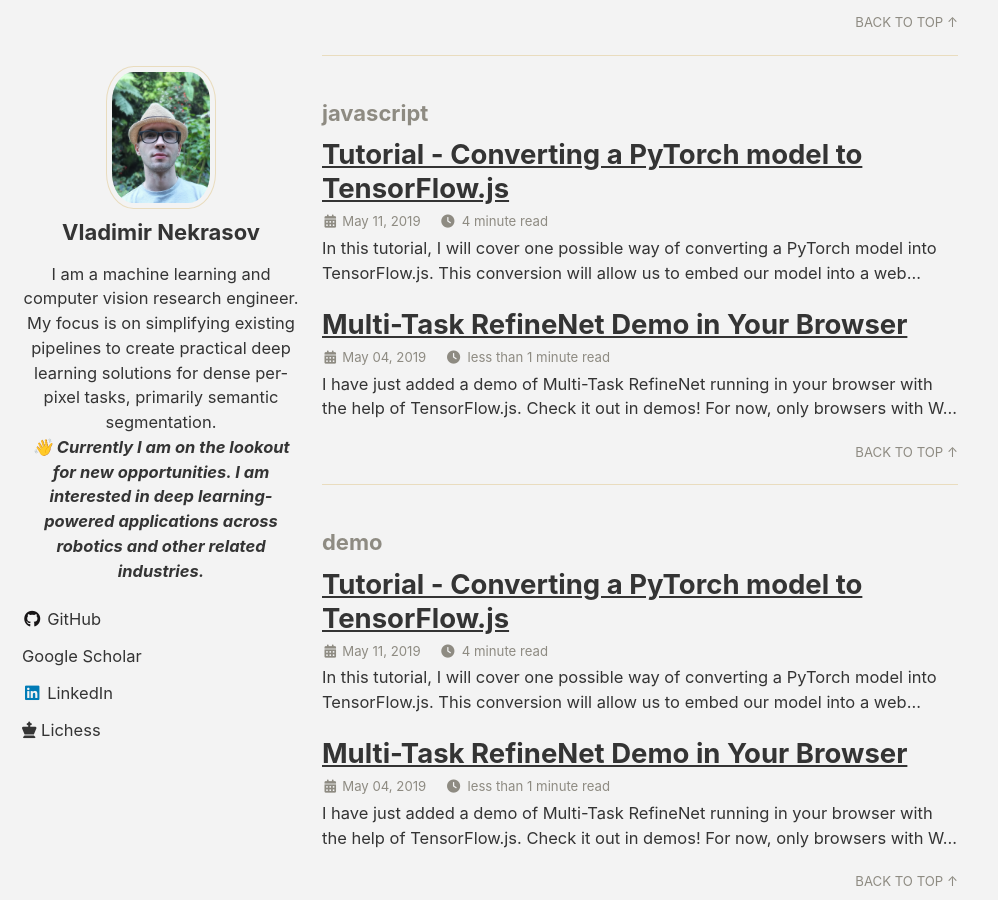
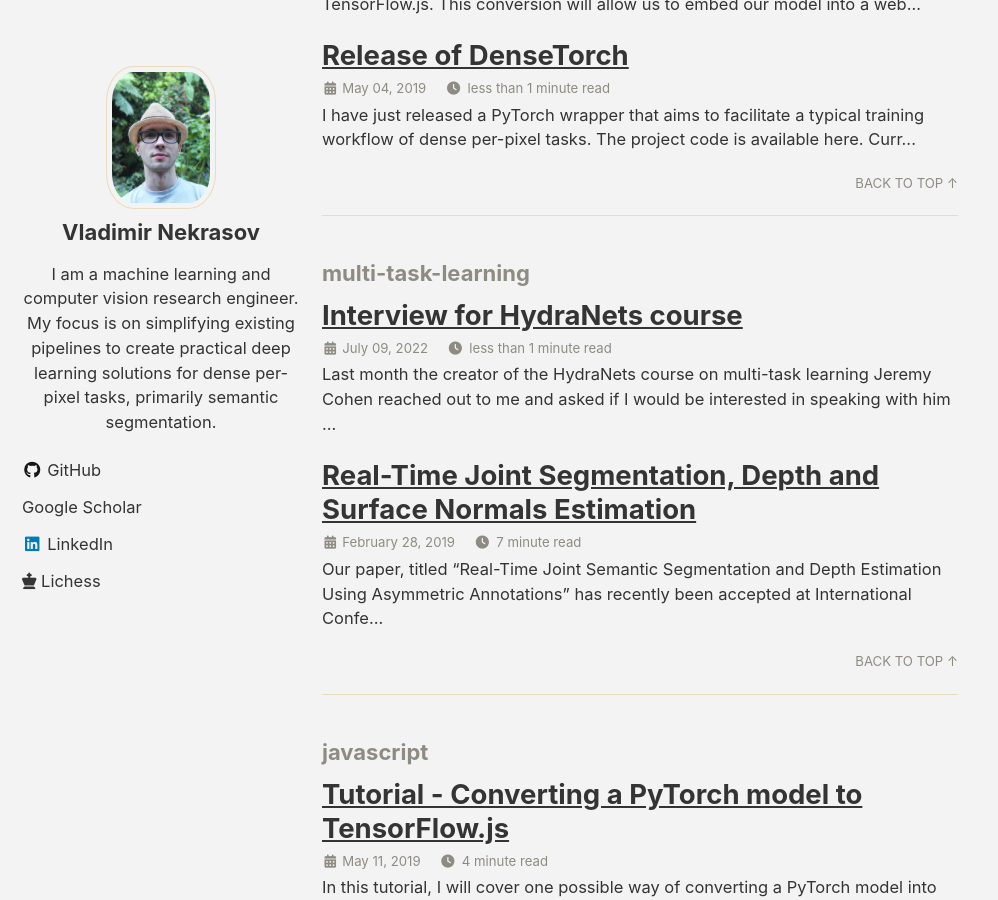
Before and after one commit to DrSleep/drsleep.github.io, a Jekyll site: the page built from _pages/tag-archive.md, in a window 1280 px wide and 900 px high, scrolled down 3015 px. Shown: the whole window, without its empty margins (0-998 px from the left). Built offline with Jekyll 4.4.1, drawn with Linux system fonts in a browser that asks for light colours; cached includes are drawn as plain includes; nearby versions of some CDN libraries; emoji names are drawn with the system emoji font; a style sheet for code colours, icons or effects is not loaded; some of the changed text lies outside the part shown.

Commit message:
Updated info. HydraNets interview

```diff
--- a/_config.yml
+++ b/_config.yml
@@ -63,8 +63,7 @@
   name   : "Vladimir Nekrasov"
   avatar : "/images/newava.jpg"
   bio    : "I am a machine learning and computer vision research engineer.
-  My focus is on simplifying existing pipelines to create practical deep learning solutions for dense per-pixel tasks, primarily semantic segmentation.<br />
-  ***:wave: Currently I am on the lookout for new opportunities. I am interested in deep learning-powered applications across robotics and other related industries.***"
+  My focus is on simplifying existing pipelines to create practical deep learning solutions for dense per-pixel tasks, primarily semantic segmentation.<br />"
   links:
     - label: "GitHub"
       icon: "fab fa-fw fa-github"
@@ -125,7 +124,7 @@
 analytics:
   provider: "google"
   google:
-    tracking_id: "UA-124814052-1"
+    tracking_id: "G-31W5VCTXN7"
     anonymize_ip: false # default
 
 comments:
--- /dev/null
+++ b/_posts/2022-07-09-Interview-for-HydraNets-course.md
@@ -0,0 +1,19 @@
+---
+title: "Interview for HydraNets course"
+date: 2022-07-09
+categories:
+  - personal
+tags:
+  - multi-task-learning
+  - research
+layout: splash
+---
+
+***Last month the creator of the [HydraNets course on multi-task learning](https://courses.thinkautonomous.ai/hydranets) Jeremy Cohen reached out to me and asked if I would be interested in speaking with him about how our own [multi-task learning research](https://drsleep.github.io/technical/Real-Time-Joint-Segmentation-Depth-and-Surface-Normals-Estimation/) came to life and what sort of challenges deep learning researchers are usually faced with.***
+
+---
+
+Our conversation lasted for about half an hour and we mostly covered how Multi-Task Light-Weight RefineNet was created and what goes into the process of writing and publishing a research paper.
+
+
+<iframe width="560" height="315" src="https://www.youtube.com/embed/-JAAp4RqV4E" title="YouTube video player" frameborder="0" allow="accelerometer; autoplay; clipboard-write; encrypted-media; gyroscope; picture-in-picture" allowfullscreen></iframe>
```
Also changed, not shown: _pages/about.md (+4 -4 lines), 1 other file.
